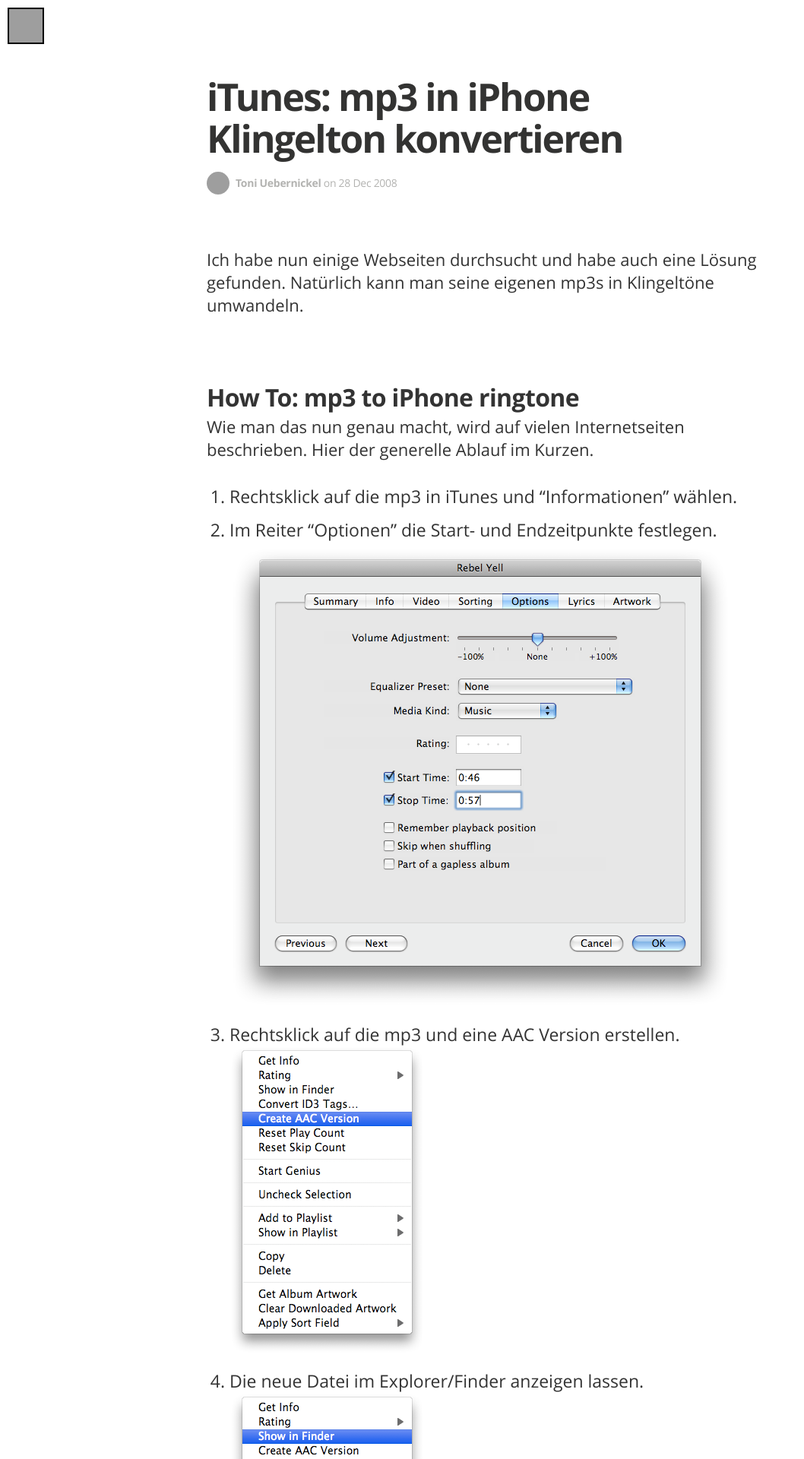
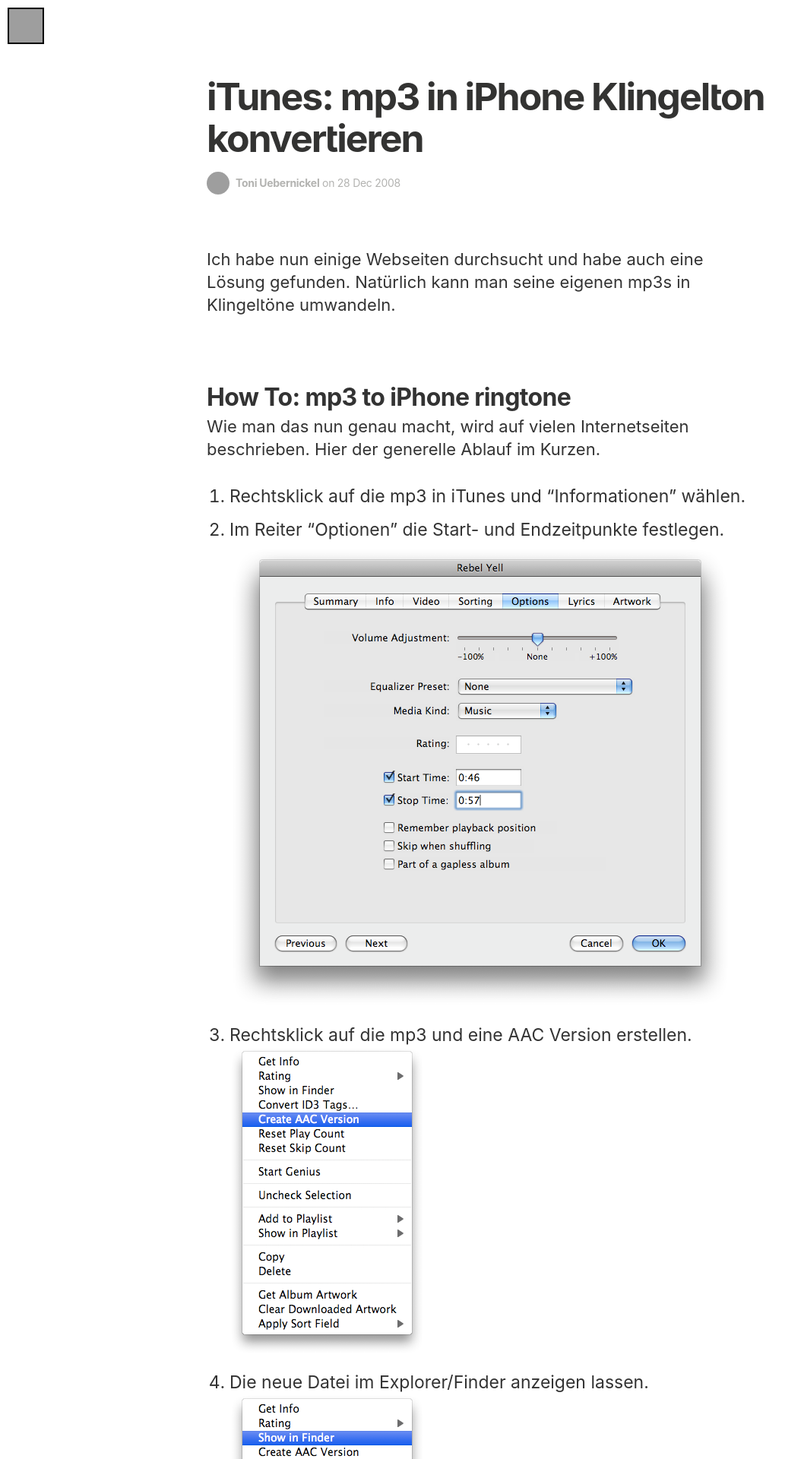
Before and after one commit to havvg/havvg.github.com, a Jekyll site: the page built from _posts/2008-12-28-itunes-mp3-in-iphone-klingelton-konvertieren.markdown, in a window 1280 px wide. Shown: the top 1920 px of the page at 76% size, without its empty margins (0-1058 px from the left). Built offline with Jekyll 4.4.1, drawn with Linux system fonts in a browser that asks for light colours; comment, search, counter and statistics services are not loaded; grey boxes are pictures that could not be loaded.

Commit message:
remove Open Sans font

```diff
--- a/_includes/layout/head.html
+++ b/_includes/layout/head.html
@@ -20,9 +20,6 @@
 
     <link rel="icon" type="image/jpg" href="{{ site.favicon }}" />
 
-    <link rel="preload" as="font" href="/typeface/opensans/400.woff" />
-    <link rel="preload" as="font" href="/typeface/opensans/700.woff" />
-
     <link rel="stylesheet" href="{{ "/css/main.css" | prepend: site.baseurl  }}" />
 
     {% if nil == page.id %}
--- a/_sass/_font.sass
+++ b/_sass/_font.sass
@@ -1,14 +1,3 @@
 $fa-font-path: "/typeface/fontawesome"
+
 @import 'fontawesome/font-awesome'
-
-@font-face
-    font-family: 'Open Sans'
-    font-style: normal
-    font-weight: 400
-    src: local('Open Sans Regular'),url(/typeface/opensans/400.woff) format('woff')
-
-@font-face
-    font-family: 'Open Sans'
-    font-style: bold
-    font-weight: 700
-    src: local('Open Sans Bold'),url(/typeface/opensans/700.woff) format('woff')
--- a/_sass/_theme.sass
+++ b/_sass/_theme.sass
@@ -5,8 +5,7 @@
 $rs: 16px
 
 $font-serif: "Georgia", serif
-$font-sans: "Open Sans", "Helvetica Neue", "Arial", "Helvetica", sans-serif
-
+$font-sans: -apple-system, BlinkMacSystemFont, "Segoe UI", "Roboto", "Oxygen", "Ubuntu", "Cantarell", "Fira Sans", "Droid Sans", "Helvetica Neue", sans-serif
 
 @mixin respond-to($breakpoint)
   @media only screen and (max-width: $breakpoint + px)
@@ -99,7 +98,6 @@
     font-size: 50px
     text-align: center
     font-weight: 700
-    letter-spacing: -2px
     outline: 0
     line-height: 50px
     word-break: break-word
@@ -135,7 +133,6 @@
     &:last-child
       border-bottom: 0px
     .post-title
-      letter-spacing: -0.02em
       font-weight: 700
       font-style: normal
       display: block
@@ -148,7 +145,6 @@
         &:hover
           text-decoration: none
     .post-excerpt
-      letter-spacing: -0.02em
       font-weight: 300
       font-style: normal
       font-size: 20px
```
Also changed, not shown: typeface/opensans/400.woff (deleted), typeface/opensans/700.woff (deleted).
